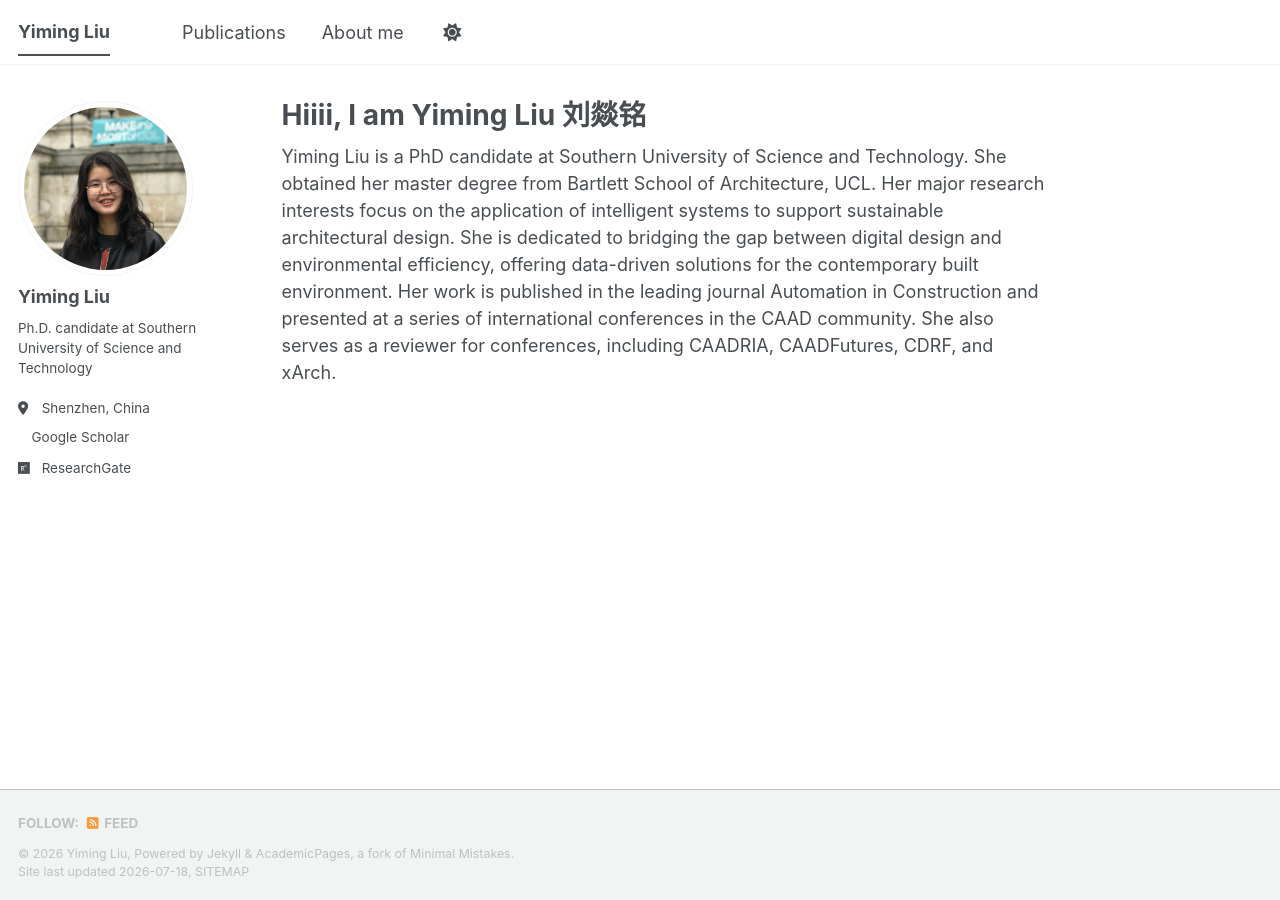
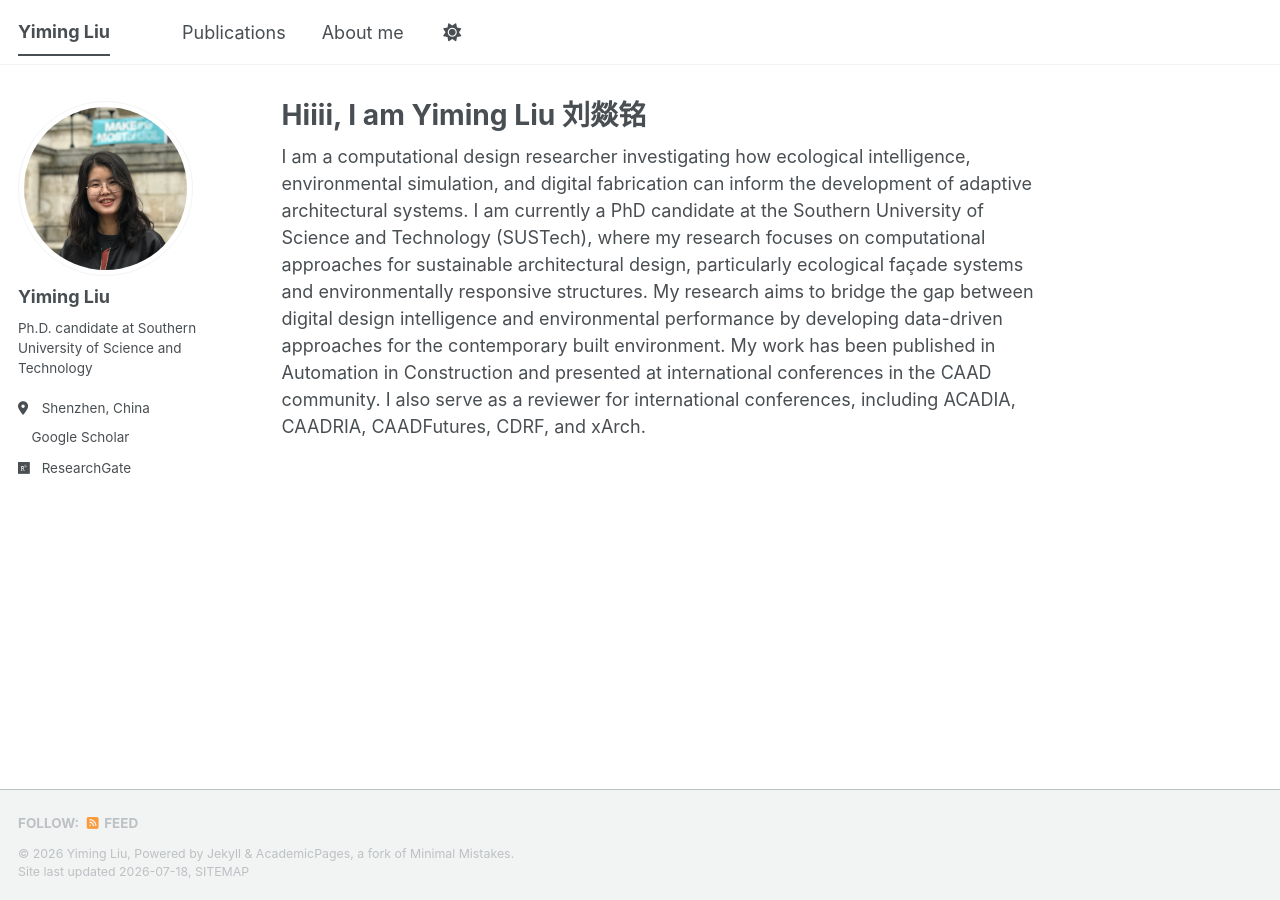
Before and after one commit to LynnYoo0403/LynnYoo0403.github.io, a Jekyll site: the page built from _pages/about.md, in a window 1280 px wide. Built offline with Jekyll 4.4.1, drawn with Linux system fonts in a browser that asks for light colours; a style sheet for code colours, icons or effects is not loaded.

Commit message:
Update about.md

```diff
--- a/_pages/about.md
+++ b/_pages/about.md
@@ -7,4 +7,4 @@ redirect_from:
   - /about.html
 ---
 
-Yiming Liu is a PhD candidate at Southern University of Science and Technology. She obtained her master degree from Bartlett School of Architecture, UCL. Her major research interests focus on the application of intelligent systems to support sustainable architectural design. She is dedicated to bridging the gap between digital design and environmental efficiency, offering data-driven solutions for the contemporary built environment. Her work is published in the leading journal Automation in Construction and presented at a series of international conferences in the CAAD community. She also serves as a reviewer for conferences, including CAADRIA, CAADFutures, CDRF, and xArch.
+I am a computational design researcher investigating how ecological intelligence, environmental simulation, and digital fabrication can inform the development of adaptive architectural systems. I am currently a PhD candidate at the Southern University of Science and Technology (SUSTech), where my research focuses on computational approaches for sustainable architectural design, particularly ecological façade systems and environmentally responsive structures. My research aims to bridge the gap between digital design intelligence and environmental performance by developing data-driven approaches for the contemporary built environment. My work has been published in Automation in Construction and presented at international conferences in the CAAD community. I also serve as a reviewer for international conferences, including ACADIA, CAADRIA, CAADFutures, CDRF, and xArch.
```
